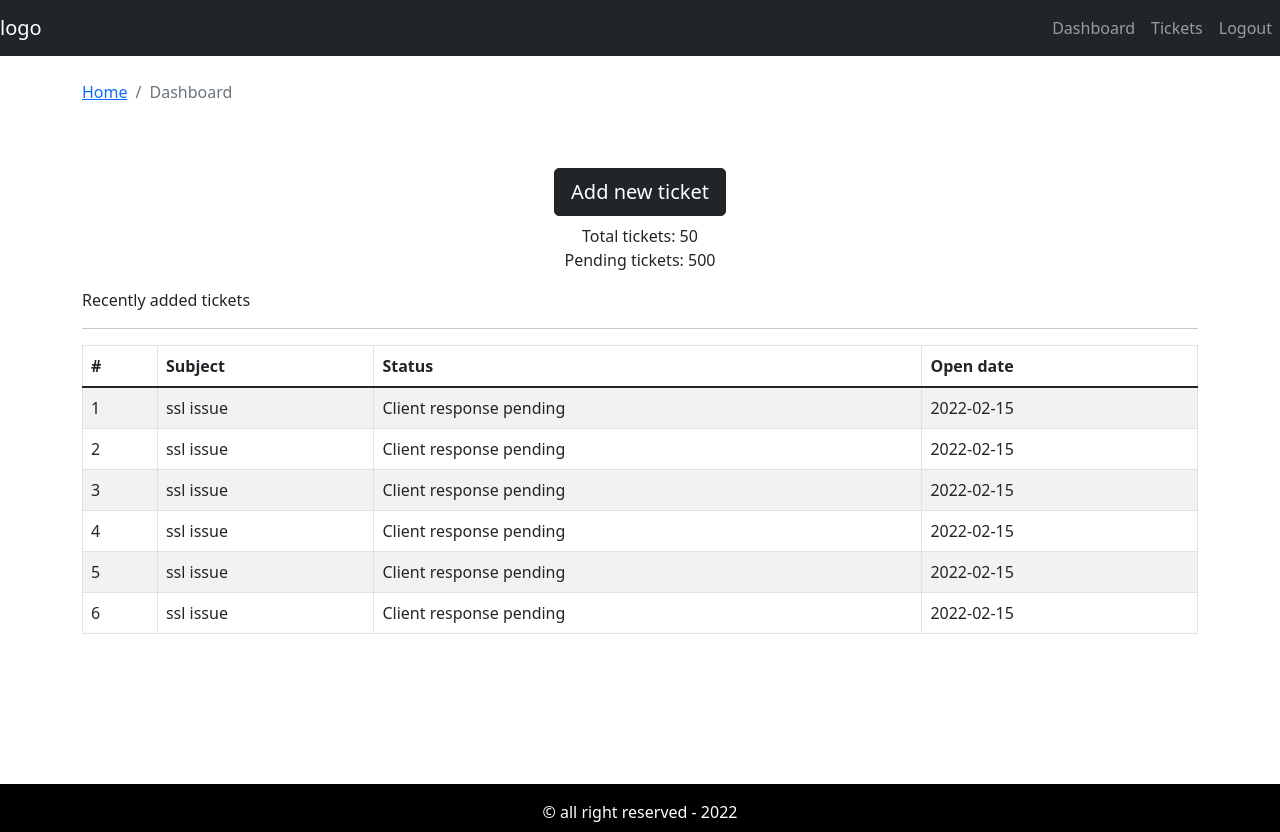
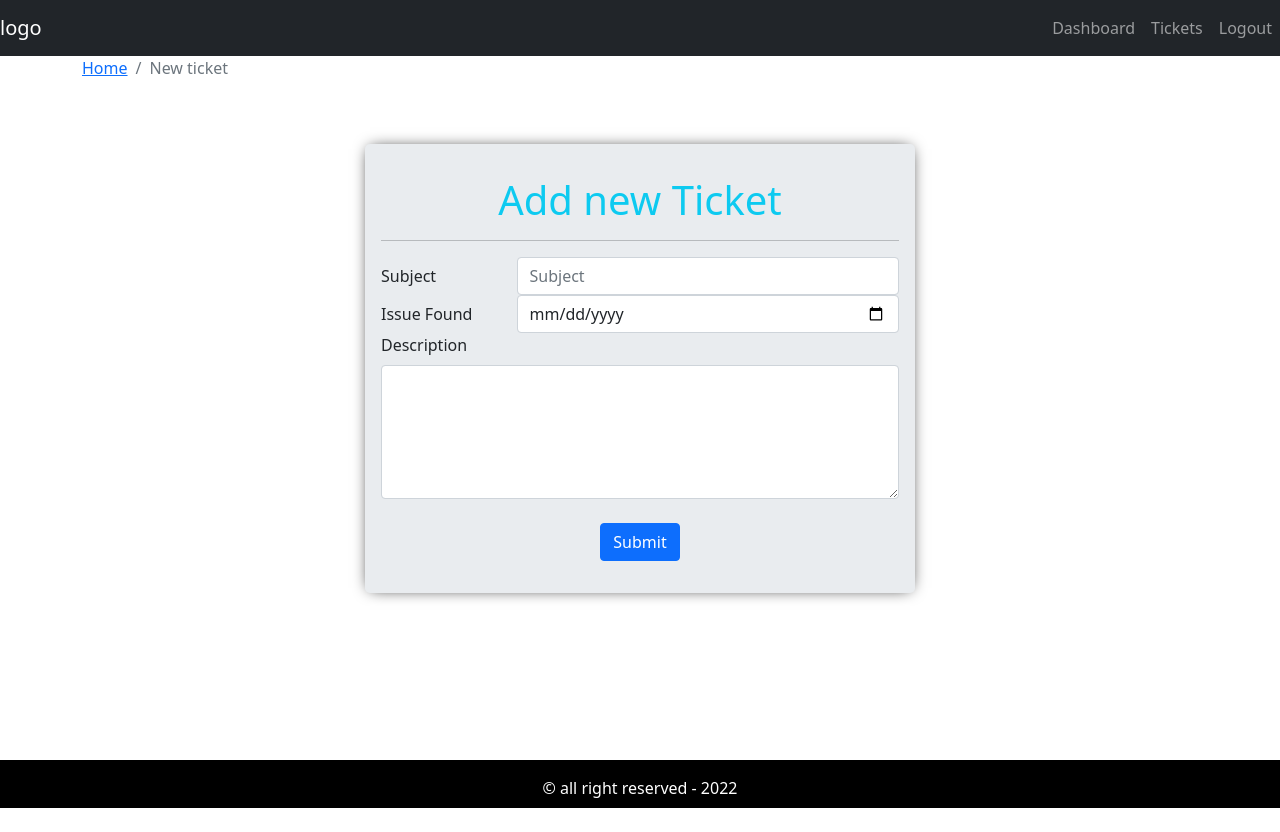
Before and after one commit to Sital1/React-Node-CRM, a React (Create React App) app in the folder crmfrontend/: page / in a window 1280 px wide. After the commit the page ends 808 px from the top, so only its background shows below. Built offline with nearby package versions, Linux system fonts and the light colour scheme.

Commit message:
New ticket form added

```diff
--- a/crmfrontend/src/App.css
+++ b/crmfrontend/src/App.css
@@ -1,6 +1,6 @@
 .default-layout{
     display: grid;
-    grid-template-rows: 80px auto 3rem;
+    grid-template-rows: 56px auto 3rem;
     grid-template-areas:
     "header"
     "main"
@@ -22,3 +22,12 @@ footer{
     padding: 1rem;
     color: white;
 }
+
+
+.jumbotron {
+    padding: 2rem 1rem;
+    margin-bottom: 2rem;
+    background-color: #e9ecef;
+    border-radius: 0.3rem;
+    box-shadow: 0px 0px 15px -5px black;
+  }
--- a/crmfrontend/src/App.js
+++ b/crmfrontend/src/App.js
@@ -2,6 +2,7 @@ import './App.css';
 import DefaultLayout from './layout/DefaultLayout';
 import Dashboard from './pages/dashboard/Dashboard';
 import Entrypage from './pages/entry/Entrypage';
+import AddTicket from './pages/new-ticket/AddTicket';
 
 
 
@@ -10,7 +11,8 @@ function App() {
     <div className="App">
 
       <DefaultLayout>
-        <Dashboard />
+        {/* <Dashboard /> */}
+        <AddTicket />
       </DefaultLayout>
 
     </div>
--- /dev/null
+++ b/crmfrontend/src/components/add-ticket/AddTicketForm.js
@@ -0,0 +1,71 @@
+import React from "react";
+import { Container, Form, Button, Row, Col } from "react-bootstrap";
+import PropTypes from "prop-types";
+import "./add-ticket.css"
+
+
+const AddTicketForm = ({ onSubmit, handleOnChange, formData, formDataError }) => {
+  return (
+    <div className="mt-5 add-new-ticket" >
+      <h1 className="text-info text-center">Add new Ticket</h1>
+      <hr/>
+      <Form autoComplete="off" onSubmit={onSubmit}>
+        <Form.Group as={Row}>
+          <Form.Label column sm={3}>
+            Subject
+          </Form.Label>
+          <Col sm={9}>
+            <Form.Control
+              name="subject"
+              value={formData.subject}
+              onChange={handleOnChange}
+              placeholder="Subject"
+              required
+            />
+            <Form.Text className="text-danger">{formDataError.subject && "Subject is required"}</Form.Text>
+          </Col>
+        </Form.Group>
+
+        <Form.Group as={Row}>
+          <Form.Label column sm={3}>
+            Issue Found
+          </Form.Label>
+          <Col sm={9}>
+            <Form.Control
+              type="date"
+              name="issueDate"
+              value={formData.issueDate}
+              onChange={handleOnChange}
+              required
+            />
+          </Col>
+        </Form.Group>
+
+        <Form.Group>
+          <Form.Label>Description</Form.Label>
+          <Form.Control
+            as="textarea"
+            name="description"
+            rows="5"
+            value={formData.description}
+            onChange={handleOnChange}
+            required
+          />
+        </Form.Group>
+
+        <div className="text-center mt-4">
+          <Button type="submit">Submit</Button>
+        </div>
+      </Form>
+    </div>
+  );
+};
+
+export default AddTicketForm;
+
+AddTicketForm.propTypes = {
+  onSubmit: PropTypes.func.isRequired,
+  handleOnChange: PropTypes.func.isRequired,
+  formData: PropTypes.object.isRequired,
+  formDataError: PropTypes.object.isRequired
+};
--- /dev/null
+++ b/crmfrontend/src/components/add-ticket/add-ticket.css
@@ -0,0 +1,10 @@
+.add-new-ticket{
+    padding: 2rem 1rem;
+    margin-bottom: 2rem;
+    background-color: #e9ecef;
+    border-radius: 0.3rem;
+    box-shadow: 0px 0px 15px -5px black;
+    max-width: 550px;
+    margin-left: auto;
+    margin-right: auto;
+}
--- a/crmfrontend/src/layout/partials/Header.js
+++ b/crmfrontend/src/layout/partials/Header.js
@@ -1,9 +1,11 @@
 import React from "react";
 import { Navbar, Nav } from "react-bootstrap";
+import "./header.css"
 
 const Header = () => {
   return (
     <Navbar
+    className="navbar"
     collapseOnSelect
     bg="dark"
     variant="dark"
--- /dev/null
+++ b/crmfrontend/src/layout/partials/header.css
@@ -0,0 +1,3 @@
+/* .navbar{
+    height: 88px;
+} */
--- a/crmfrontend/src/pages/entry/entry.style.css
+++ b/crmfrontend/src/pages/entry/entry.style.css
@@ -4,13 +4,3 @@
   justify-content: center;
   align-items: center;
 }
-
-.jumbotron {
-  padding: 2rem 1rem;
-  margin-bottom: 2rem;
-  background-color: #e9ecef;
-  border-radius: 0.3rem;
-
-  box-shadow: 0px 0px 15px -5px black;
-
-}
--- /dev/null
+++ b/crmfrontend/src/pages/new-ticket/AddTicket.js
@@ -0,0 +1,71 @@
+import React, { useState } from "react";
+import { Container, Row, Col } from "react-bootstrap";
+import AddTicketForm from "../../components/add-ticket/AddTicketForm";
+import BreadCrumb from "../../components/breadcrumb/Breadcrumb";
+import "./new-ticket.css";
+import { shortText } from "../../util/validation";
+
+const initialFormData = {
+  subject: "",
+  issueDate: "",
+  description: "",
+};
+
+const initialFormError = {
+  subject: false,
+  issueDate: false,
+  description: false,
+};
+
+const AddTicket = () => {
+  const [formData, setFormData] = useState(initialFormData);
+  const [formDataError, setFormDataError] = useState(initialFormError);
+
+  const handleOnChange = (e) => {
+    e.preventDefault();
+    const { name, value } = e.target;
+    setFormData((prevFormData) => {
+      return {
+        ...prevFormData,
+        [name]: value,
+      };
+    });
+  };
+
+  const onSubmit = async (e) => {
+    e.preventDefault();
+    setFormDataError(initialFormError)
+    const isSubjectValid = await shortText(formData.subject);
+
+    setFormDataError({
+      ...initialFormError,
+      subject: !isSubjectValid,
+    });
+
+    console.log("Form submit request", formData);
+  };
+
+  return (
+    <Container>
+      <Row>
+        <Col>
+          <BreadCrumb page="New ticket" />
+        </Col>
+      </Row>
+      <div>
+        <Row>
+          <Col>
+            <AddTicketForm
+              handleOnChange={handleOnChange}
+              formData={formData}
+              onSubmit={onSubmit}
+              formDataError={formDataError}
+            />
+          </Col>
+        </Row>
+      </div>
+    </Container>
+  );
+};
+
+export default AddTicket;
--- /dev/null
+++ b/crmfrontend/src/util/validation.js
@@ -0,0 +1,3 @@
+export const shortText = str =>{
+    return str.length >= 3 && str.length <=100;
+}
```
Also changed, not shown: crmfrontend/src/pages/new-ticket/new-ticket.css (added).
